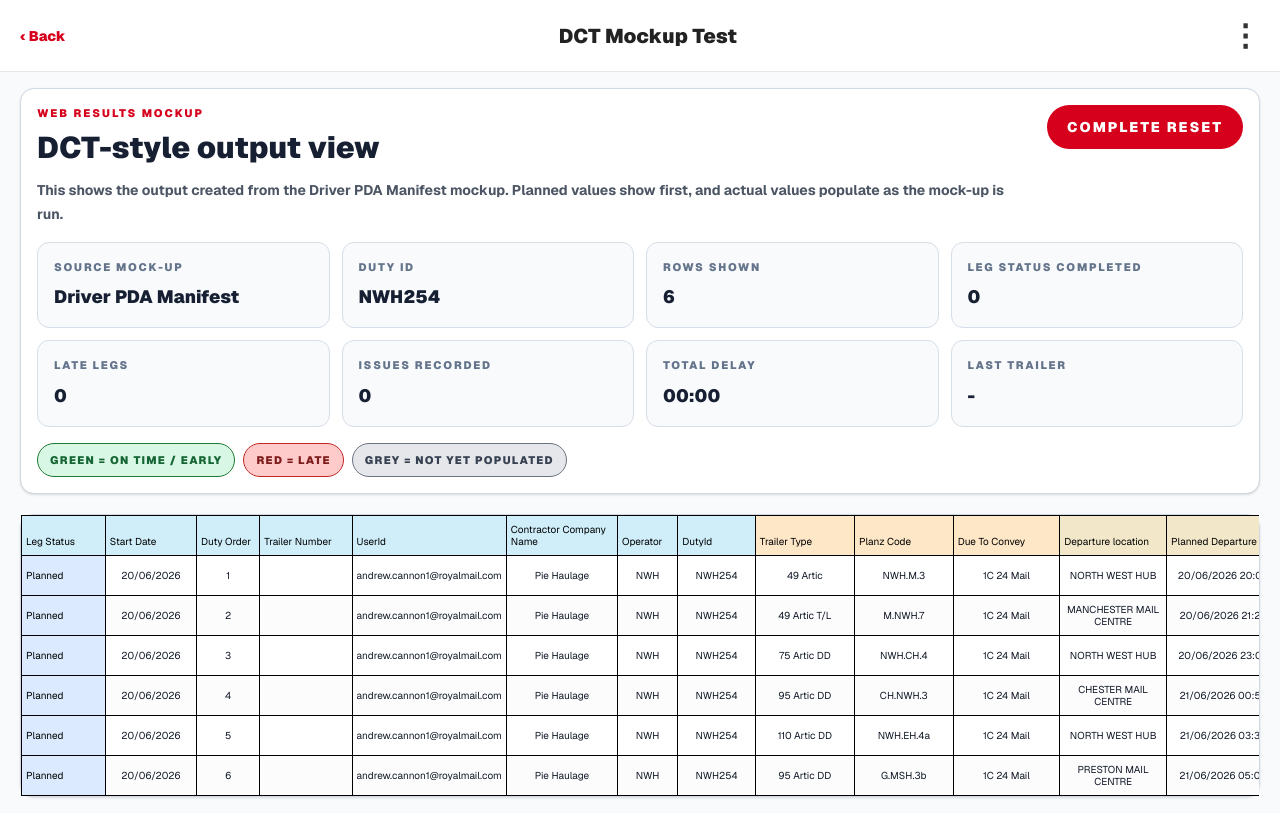
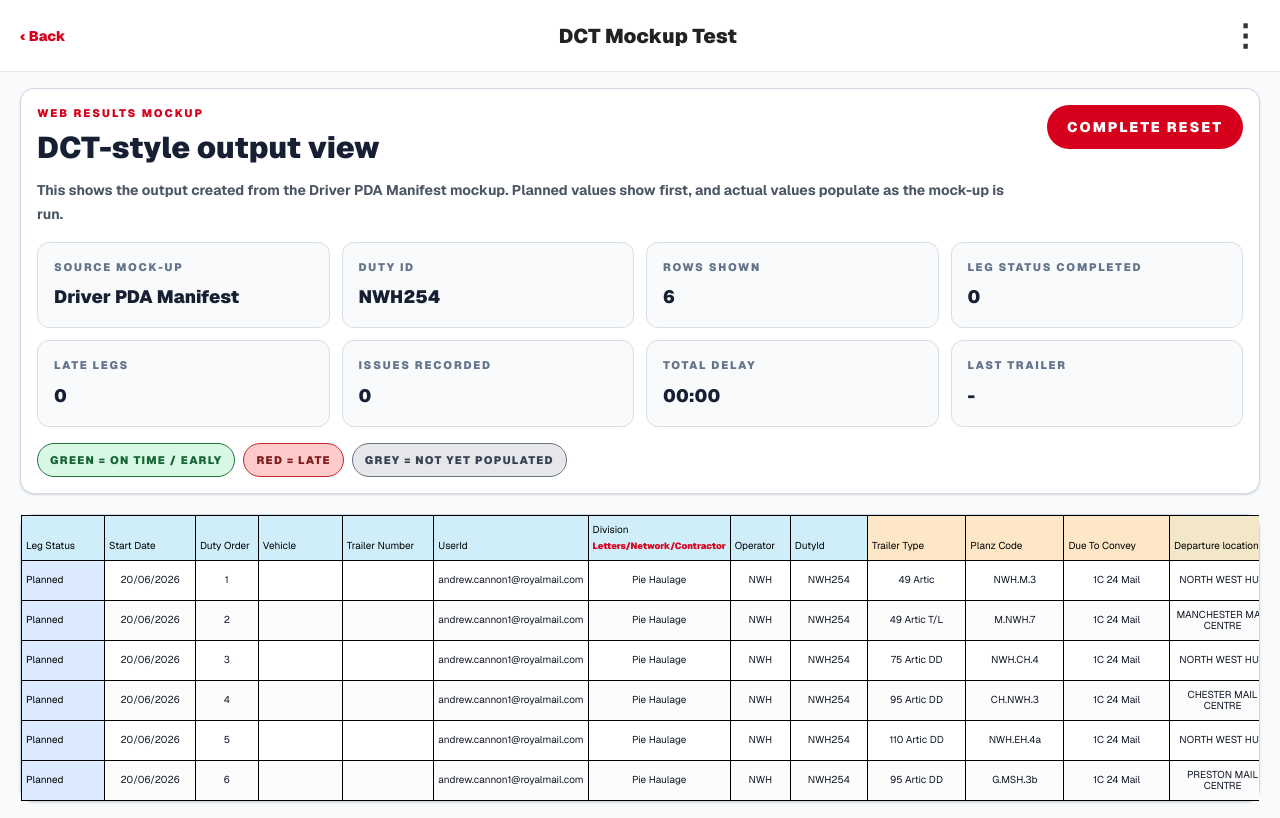
Before and after one commit to acannon76/rugby-league-supporter-web, a Next.js app: page /internal/app-ideas/dct in a window 1280 px wide. Built offline with nearby package versions, Linux system fonts and the light colour scheme.

Commit message:
dct changes

```diff
--- a/src/app/internal/app-ideas/dct/DctMockupClient.tsx
+++ b/src/app/internal/app-ideas/dct/DctMockupClient.tsx
@@ -67,15 +67,17 @@ function DctWebScreen({
   const columns: {
     key: string;
     label: string;
+    subLabel?: string;
     headerClass: string;
     widthClass: string;
   }[] = [
     { key: "status", label: "Leg Status", headerClass: "bg-[#cfeefa]", widthClass: "w-[90px]" },
     { key: "startDate", label: "Start Date", headerClass: "bg-[#cfeefa]", widthClass: "w-[95px]" },
     { key: "dutyOrder", label: "Duty Order", headerClass: "bg-[#cfeefa]", widthClass: "w-[68px]" },
+    { key: "vehicle", label: "Vehicle", headerClass: "bg-[#cfeefa]", widthClass: "w-[92px]" },
     { key: "trailerNumber", label: "Trailer Number", headerClass: "bg-[#cfeefa]", widthClass: "w-[100px]" },
     { key: "userId", label: "UserId", headerClass: "bg-[#cfeefa]", widthClass: "w-[140px]" },
-    { key: "contractorCompanyName", label: "Contractor Company Name", headerClass: "bg-[#cfeefa]", widthClass: "w-[120px]" },
+    { key: "contractorCompanyName", label: "Division", subLabel: "Letters/Network/Contractor", headerClass: "bg-[#cfeefa]", widthClass: "w-[130px]" },
     { key: "operator", label: "Operator", headerClass: "bg-[#cfeefa]", widthClass: "w-[62px]" },
     { key: "dutyId", label: "DutyId", headerClass: "bg-[#cfeefa]", widthClass: "w-[82px]" },
     { key: "trailerType", label: "Trailer Type", headerClass: "bg-[#fde7c7]", widthClass: "w-[105px]" },
@@ -85,10 +87,12 @@ function DctWebScreen({
     { key: "plannedDeparture", label: "Planned Departure Time", headerClass: "bg-[#f2e8c9]", widthClass: "w-[132px]" },
     { key: "departureActual", label: "Departure actual time", headerClass: "bg-[#f2e8c9]", widthClass: "w-[132px]" },
     { key: "departureDiff", label: "Departure Diff hh:mm", headerClass: "bg-[#f2e8c9]", widthClass: "w-[92px]" },
+    { key: "depAssets", label: "Dep Assets", headerClass: "bg-[#f2e8c9]", widthClass: "w-[82px]" },
     { key: "arrivalLocation", label: "Arrival Location", headerClass: "bg-[#d9f1d5]", widthClass: "w-[112px]" },
     { key: "plannedArrival", label: "Planned Arrival Time", headerClass: "bg-[#d9f1d5]", widthClass: "w-[132px]" },
     { key: "arrivalActual", label: "Arrival actual time", headerClass: "bg-[#d9f1d5]", widthClass: "w-[132px]" },
     { key: "arrivalDiff", label: "Arrival Diff hh:mm", headerClass: "bg-[#d9f1d5]", widthClass: "w-[92px]" },
+    { key: "arrAssets", label: "Arr Assets", headerClass: "bg-[#d9f1d5]", widthClass: "w-[82px]" },
     { key: "issueCategory", label: "Issue Category", headerClass: "bg-[#fde7c7]", widthClass: "w-[120px]" },
     { key: "issues", label: "Issues", headerClass: "bg-[#fde7c7]", widthClass: "w-[220px]" },
     { key: "gpsDeparture", label: "GPS Departure", headerClass: "bg-[#ead5ea]", widthClass: "w-[140px]" },
@@ -176,7 +180,7 @@ function DctWebScreen({
         ) : (
           <section className="mt-5 rounded-[14px] border border-[#cfd8e3] bg-white shadow-sm">
             <div className="overflow-x-auto">
-              <table className="min-w-[2500px] border-collapse text-[10px] leading-[1.15] text-[#111827]">
+              <table className="min-w-[2750px] border-collapse text-[10px] leading-[1.15] text-[#111827]">
                 <thead className="sticky top-0 z-10">
                   <tr>
                     {columns.map((column) => (
@@ -184,7 +188,14 @@ function DctWebScreen({
                         key={column.key}
                         className={`${column.headerClass} ${column.widthClass} border border-black px-1 py-2 align-bottom text-left font-normal text-black`}
                       >
-                        <div className="whitespace-normal break-words">{column.label}</div>
+                        <div className="whitespace-normal break-words">
+                          <div>{column.label}</div>
+                          {column.subLabel && (
+                            <div className="mt-1 text-[9px] font-black leading-3 text-[#d6001c]">
+                              {column.subLabel}
+                            </div>
+                          )}
+                        </div>
                       </th>
                     ))}
                   </tr>
@@ -196,6 +207,7 @@ function DctWebScreen({
                       <td className={`${getDctStatusCellClass(row.status)} border border-black px-1 py-2 font-normal text-black`}>{row.status}</td>
                       <td className="border border-black px-1 py-2 text-center font-normal whitespace-nowrap">{row.startDate}</td>
                       <td className="border border-black px-1 py-2 text-center font-normal">{row.dutyOrder}</td>
+                      <td className="border border-black px-1 py-2 text-center font-normal whitespace-nowrap">{getVehicleNumberForRow(row)}</td>
                       <td className="border border-black px-1 py-2 text-center font-normal whitespace-nowrap">{row.trailerNumber || ""}</td>
                       <td className="border border-black px-1 py-2 text-center font-normal break-words">{row.userId}</td>
                       <td className="border border-black px-1 py-2 text-center font-normal break-words">{row.contractorCompanyName}</td>
@@ -212,6 +224,7 @@ function DctWebScreen({
                       <td className={`${getTimingCellClass(row.plannedDepartureTs, row.departureActualTs)} border border-black px-1 py-2 text-center font-bold whitespace-nowrap`}>
                         {formatTimeDifference(row.plannedDepartureTs, row.departureActualTs)}
                       </td>
+                      <td className="border border-black px-1 py-2 text-center font-bold whitespace-nowrap">{getAssetCountForRow(row)}</td>
                       <td className="border border-black px-1 py-2 text-center font-normal uppercase break-words">{row.arrivalLocation}</td>
                       <td className="border border-black px-1 py-2 text-center font-normal whitespace-nowrap">{formatDateTime(row.plannedArrivalTs)}</td>
                       <td className={`${getTimingCellClass(row.plannedArrivalTs, row.arrivalActualTs)} border border-black px-1 py-2 text-center font-bold whitespace-nowrap`}>
@@ -220,6 +233,7 @@ function DctWebScreen({
                       <td className={`${getTimingCellClass(row.plannedArrivalTs, row.arrivalActualTs)} border border-black px-1 py-2 text-center font-bold whitespace-nowrap`}>
                         {formatTimeDifference(row.plannedArrivalTs, row.arrivalActualTs)}
                       </td>
+                      <td className="border border-black px-1 py-2 text-center font-bold whitespace-nowrap">{getAssetCountForRow(row)}</td>
                       <td className="border border-black px-1 py-2 text-center font-normal break-words">{row.issueCategory || "-"}</td>
                       <td className="border border-black px-1 py-2 font-normal break-words">{row.issues || "-"}</td>
                       <td className="border border-black px-1 py-2 font-normal break-words">{row.gpsDeparture || "-"}</td>
@@ -234,6 +248,31 @@ function DctWebScreen({
       </section>
     </>
   );
+}
+
+function getVehicleNumberForRow(row: DctRow) {
+  if (row.status !== "Complete") {
+    return "";
+  }
+
+  return "PE68UHD";
+}
+
+function getAssetCountForRow(row: DctRow) {
+  if (row.status !== "Complete") {
+    return "";
+  }
+
+  const mockAssetCounts: Record<number, number> = {
+    1: 45,
+    2: 67,
+    3: 32,
+    4: 88,
+    5: 21,
+    6: 74,
+  };
+
+  return String(mockAssetCounts[row.legNumber] ?? 0);
 }
 
 function SummaryCard({ label, value }: { label: string; value: string }) {
```
